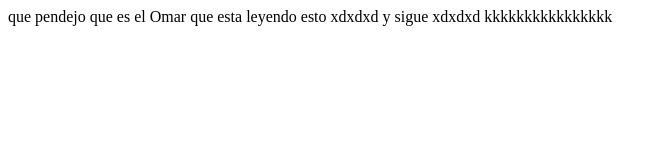
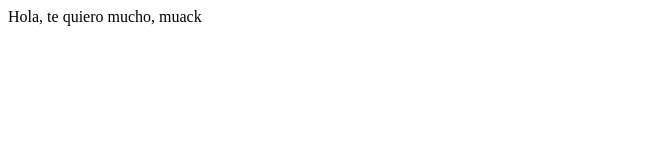
Before and after one commit to Franxxzz/Franxxzz.github.io, a plain HTML site: page index.html in a window 1280 px wide. Shown: the whole page, without its empty margins (0-668 px from the left). Drawn offline with Linux system fonts and the light colour scheme.

Commit message:
Add files via upload

```diff
--- a/index.html
+++ b/index.html
@@ -3,11 +3,9 @@
 <head>
     <meta charset="UTF-8">
     <meta name="viewport" content="width=device-width, initial-scale=1.0">
-    <title>Como estas omar </title>
+    <title>Como estas Corazon ? </title>
 </head>
 <body>
-    que pendejo que es el Omar que esta leyendo esto xdxdxd
-    y sigue xdxdxd
-    kkkkkkkkkkkkkkkk
+    Hola, te quiero mucho, muack
 </body>
 </html>
```
